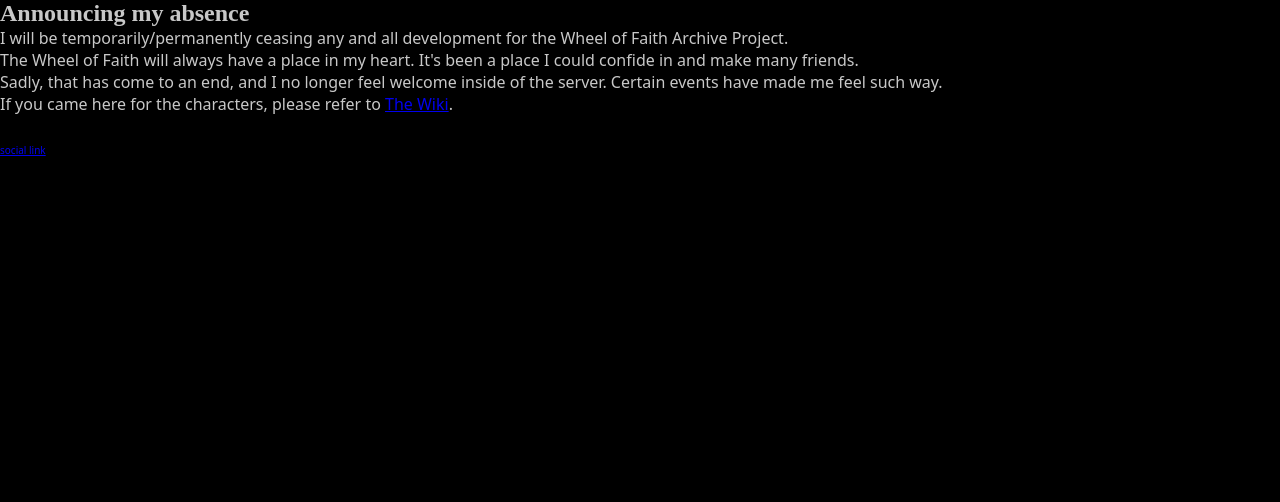
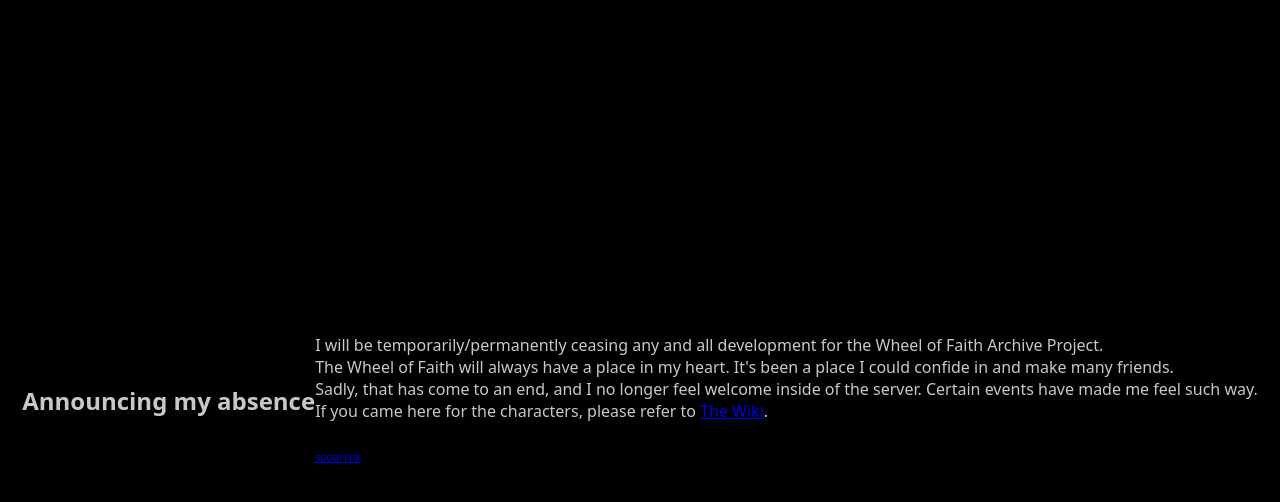
Before and after one commit to wofarchiveproject/WheelOfFaith, a plain HTML site: page index.html in a window 1280 px wide. Drawn offline with Linux system fonts and the light colour scheme; a web font is replaced by a local one.

Commit message:
Update index.html

```diff
--- a/index.html
+++ b/index.html
@@ -14,11 +14,17 @@
             background-color: var(--page-background-color);
             color: var(--page-text-color);
         }
+
+        body {
+            display: flex;
+            justify-content: center;
+            align-items: center;
+        }
     </style>
     <link rel="stylesheet" href="./stylesheets/styles.css">
 </head>
 <body>
-    <h1 style="font-weight: bold; font-size: 24px;">Announcing my absence</h1>
+    <h1 style="font-weight: bold; font-size: 24px; font-family: system-ui;">Announcing my absence</h1>
     <p style="font-family: system-ui;">
         I will be temporarily/permanently ceasing any and all development for the Wheel of Faith Archive Project. <br>
         The Wheel of Faith will always have a place in my heart. It's been a place I could confide in and make many friends. <br>
```
